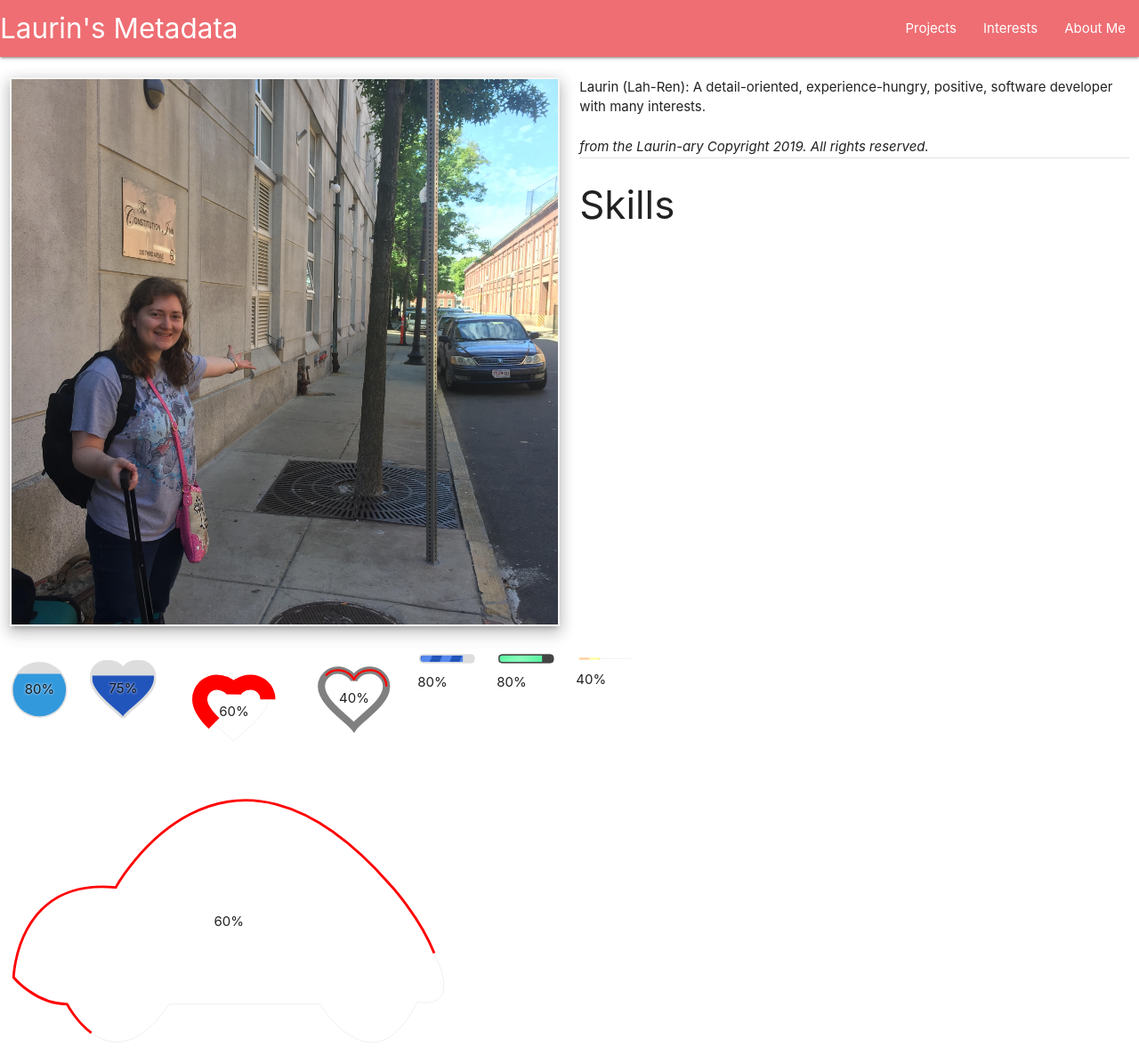
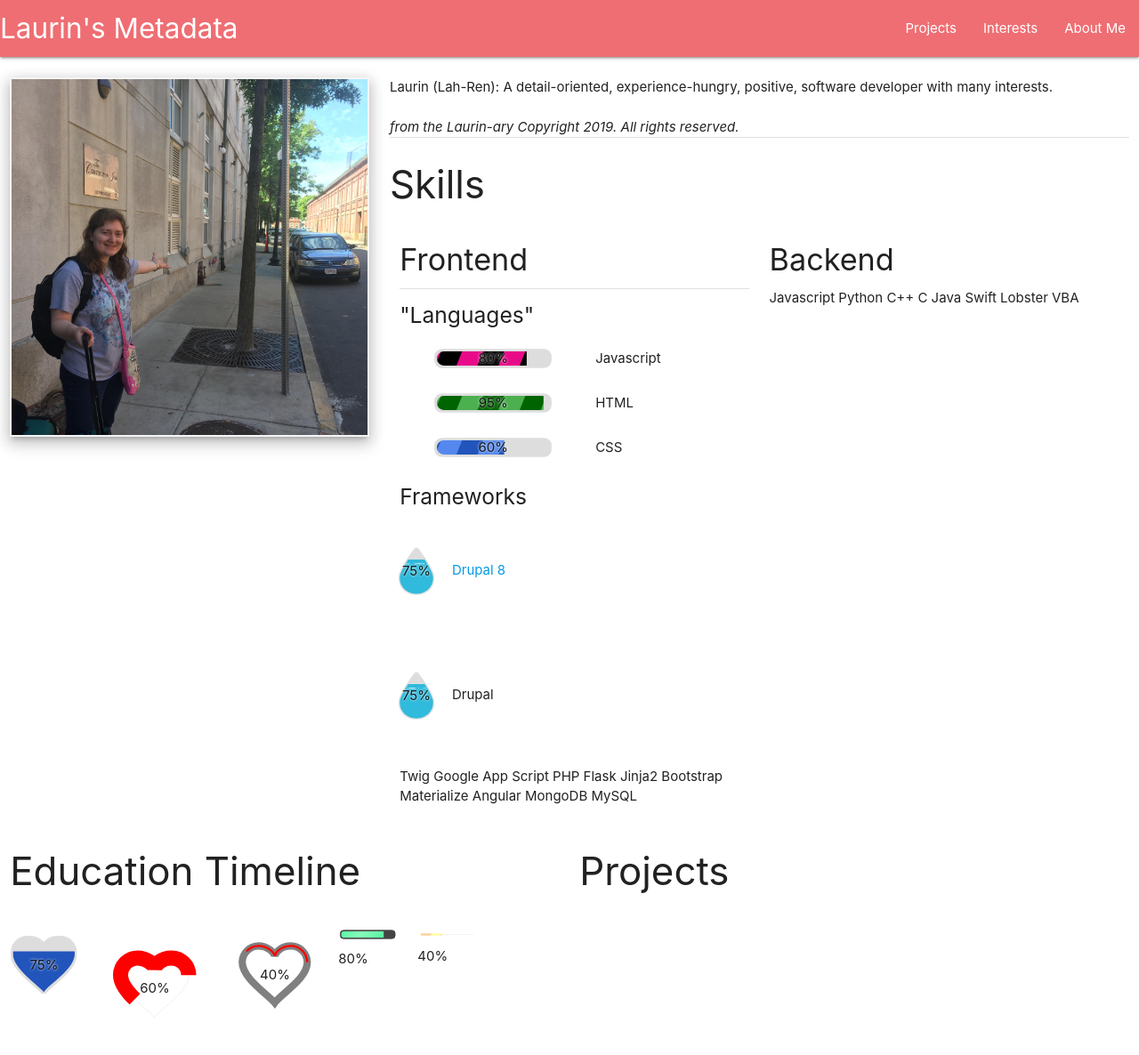
Before and after one commit to Dev-Laurin/portfolioWebsite, a plain HTML site: page pythonSite/templates/index.html in a window 1280 px wide. Shown: the top 1186 px of the page at 89% size. Drawn offline with Linux system fonts and the light colour scheme.

Commit message:
Progress on loading bars.

```diff
--- a/pythonSite/static/css/main.css
+++ b/pythonSite/static/css/main.css
@@ -13,3 +13,21 @@ img {
 	border-style: solid;
 	border-color: #f5f5f5;
 }
+
+.loading-images {
+	width: 40px !important;
+	height: 100px !important;
+}
+
+.flex-parent {
+	display: flex;
+	align-items: center;
+}
+
+.flex-item {
+	margin: 10px;
+}
+
+.disabled-link-text {
+	color: grey !important;
+}
--- /dev/null
+++ b/pythonSite/static/js/main.js
@@ -0,0 +1,11 @@
+
+
+document.addEventListener('DOMContentLoaded', function() {
+	M.AutoInit();
+
+    var elems = document.querySelectorAll('.tooltipped');
+    var instances = M.Tooltip.init(elems, options);
+
+    var elems = document.querySelectorAll('.modal');
+    var instances = M.Modal.init(elems, options);
+  });
--- a/pythonSite/templates/index.html
+++ b/pythonSite/templates/index.html
@@ -31,22 +31,100 @@
     <br>
     <div>
 	  	<div class="row">
-	  		<div class="col s6">
+	  		<div class="col s4">
 	  			<img class="responsive-img z-depth-3" src="../static/images/laurin_boston.jpg">
 	  		</div>
-	  		<div class="col s6">
+	  		<div class="col s8">
 					Laurin (Lah-Ren): A detail-oriented, experience-hungry, positive, software developer with many interests.
 					<br><br>
 					<i>from the Laurin-ary Copyright 2019. All rights reserved.</i>
 					<div class="divider"></div>
 
 					<h3> Skills </h3>
+					<div class="col s6">
+						<h4> Frontend </h4>
+						<div class="divider"></div>
+						<h5>"Languages"</h5>
+						<div class=" flex-parent">
+							<div class="flex-item ldBar label-center" data-value="80" style="width: 190px; height: 30px;" data-preset="stripe" data-fill="data:ldbar/res,stripe(#e80a89, #000)">
+							</div>
+							<div class="flex-item">
+								Javascript
+							</div>
+						</div>
+						<div class="flex-parent">
+							<div class="flex-item ldBar label-center" data-value="95" style="width: 190px; height: 30px;" data-preset="stripe" data-fill="data:ldbar/res,stripe(#4CAF50, #006400)">
+							</div>
+							<div class="flex-item">
+								HTML
+							</div>
+						</div>
+						<div class="flex-parent">
+							<div class="flex-item ldBar label-center" data-value="60" style="width: 190px; height: 30px;" data-preset="stripe">
+							</div>
+							<div class="flex-item">
+								CSS
+							</div>
+						</div>
+
+						<h5> Frameworks </h5>
+						<div class="row flex-parent">
+							<div class="flex-item ldBar label-center loading-images" data-value="75" data-type="fill" data-path="m 158.30303,967.54875 c 0,39.59355 -33.77827,71.69045 -75.445863,71.69045 -41.667606,0 -75.4458706,-32.0969 -75.4458706,-71.69045 0,-39.59355 75.4458706,-134.41959 75.4458706,-134.41959 0,0 75.445863,94.82605 75.445863,134.41959 z" data-fill="data:ldbar/res,bubble(#30badc,#fff,20,1)" >
+							</div>
+							<div class="flex-item">
+								<a class="modal-trigger" href="#modal1">Drupal 8</a>
+							</div>
+						</div>
+						<div class="row flex-parent">
+							<div class="flex-item ldBar label-center loading-images" data-value="75" data-type="fill" data-path="m 158.30303,967.54875 c 0,39.59355 -33.77827,71.69045 -75.445863,71.69045 -41.667606,0 -75.4458706,-32.0969 -75.4458706,-71.69045 0,-39.59355 75.4458706,-134.41959 75.4458706,-134.41959 0,0 75.445863,94.82605 75.445863,134.41959 z" data-fill="data:ldbar/res,bubble(#30badc,#fff,20,1)" >
+							</div>
+							<div class="flex-item">
+								Drupal
+							</div>
+						</div>
+
+						<div>
+							Twig
+						Google App Script
+						PHP
+						Flask
+						Jinja2
+						Bootstrap
+						Materialize
+						Angular
+						MongoDB
+						MySQL
+						</div>
 					</div>
-	  		</div>
+
+					<div class="col s6">
+						<h4> Backend </h4>
+
+						Javascript
+						Python
+						C++
+						C
+						Java
+						Swift
+						Lobster
+						VBA
+
+					</div>
+				</div>
+	  	</div>
+
+  		<div class="row">
+  			<div class="col s6">
+  				<h3>Education Timeline</h3>
+  			</div>
+  			<div class="col s6">
+  				<h3>Projects</h3>
+  			</div>
+  		</div>
 
 	  		<!-- Here for custom loading - even custom svg images! https://loading.io/progress/ -->
 	  		<div class="row">
-					<div class="col s2 ldBar label-center" data-value="80" data-preset="bubble"></div>
+
 
 					<div class="col s2 ldBar label-center" data-type="fill" data-path="M90.5,23.2c0-12.5-10.2-22.7-22.7-22.7 c-13.6,0-20.9,8.6-22.3,13.8C44.3,8.9, 35.1,0.5,23.2,0.5C10.7,0.5,0.5,10.7, 0.5,23.2c0,22.2,36.5,45.3,45,55.9 C53.5,67.3,90.5,46.3,90.5,23.2z" data-stroke="red" data-value="75">
 					</div>
@@ -55,7 +133,7 @@
 
 					<div class="col 2 ldBar label-center" data-type="stroke" data-stroke="red" data-path="M90.5,23.2c0-12.5-10.2-22.7-22.7-22.7 c-13.6,0-20.9,8.6-22.3,13.8C44.3,8.9, 35.1,0.5,23.2,0.5C10.7,0.5,0.5,10.7, 0.5,23.2c0,22.2,36.5,45.3,45,55.9 C53.5,67.3,90.5,46.3,90.5,23.2z" data-stroke-trail="gray" data-stroke-trail-width="10" data-value="40"></div>
 
-					<div class="col s2 ldBar auto" data-value="80" data-preset="stripe"></div>
+
 
 					<div class="col s2 ldBar auto" data-value="80" data-preset="energy"></div>
 
@@ -67,7 +145,7 @@
 				<div class="row">
 					<div class="col s2 ldBar label-center" data-type="stroke" data-path="m 568.57143,566.64792 c -17.14286,-42.85714 -51.42857,-80 -51.42857,-80 C 320,260.93363 194.28571,489.50506 194.28571,489.50506 77.142857,478.07649 74.285714,595.21935 74.285714,595.21935 c 0,0 25.714286,31.42857 62.857146,31.42857 0,0 51.42857,100 120,0 l 177.14285,0 c 0,0 62.85715,102.85714 114.28572,-2.85714 0,0 54.28572,14.28571 20,-57.14286 z" data-value="60" data-stroke="red" ></div>
 
-					<div class="col s2 ldBar label-center" data-type="fill" data-img="../static/images/vw_bug_color.svg" data-value="50" width="200" style="width: 200;" ></div>
+					<div class="col s2 ldBar label-center" data-type="fill" data-img="../static/images/vw_bug_color.svg" data-value="50" data-img-size="200,200" ></div>
 				</div>
 	  	</div>
 	  </div>
@@ -98,9 +176,29 @@
 	  </div>
 	</footer>
 
+	<!-- Modals -->
+	<!-- Modal Structure -->
+  <div id="modal1" class="modal">
+    <div class="modal-content">
+      <h4>Drupal 8 Proficiency</h4>
+      <p>I've made small custom modules, worked with twig templates, and have experience managing content through Drupal's interfaces.</p>
+      <p><b>Projects</b>
+      	<div class="collection">
+      		<a class="collection-item disabled-link-text" href="#">WATC - Coming Soon</a>
+      		<a class="collection-item" href="https://www.gi.alaska.edu/">Geophysical Institute, University of Alaska Fairbanks</a>
+
+      	</div>
+      </p>
+    </div>
+    <div class="modal-footer">
+      <a href="#!" class="modal-close waves-effect waves-green btn-flat">Close</a>
+    </div>
+  </div>
+
 	<!-- Include Javascript from libraries -->
 	<script type="text/javascript" src="../static/materialize/js/materialize.min.js"></script>
 	<script type="text/javascript" src="../static/loading-bar/loading-bar.js"></script>
+	<script type="text/javascript" src="../static/js/main.js"></script>
 </body>
 
 </html>
```
Also changed, not shown: pythonSite/static/images/water_droplet.svg (added), pythonSite/static/images/water_droplet_small.svg (added), 1 other file.
